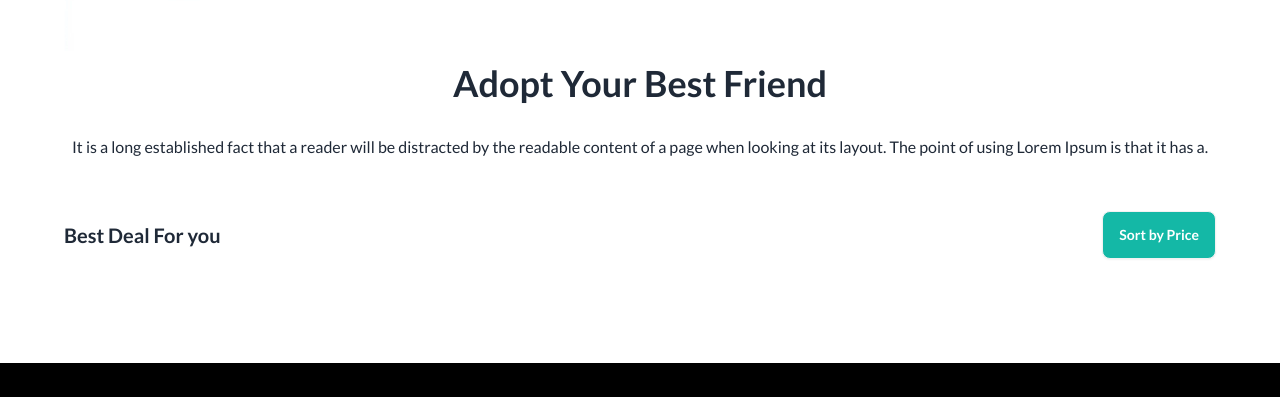
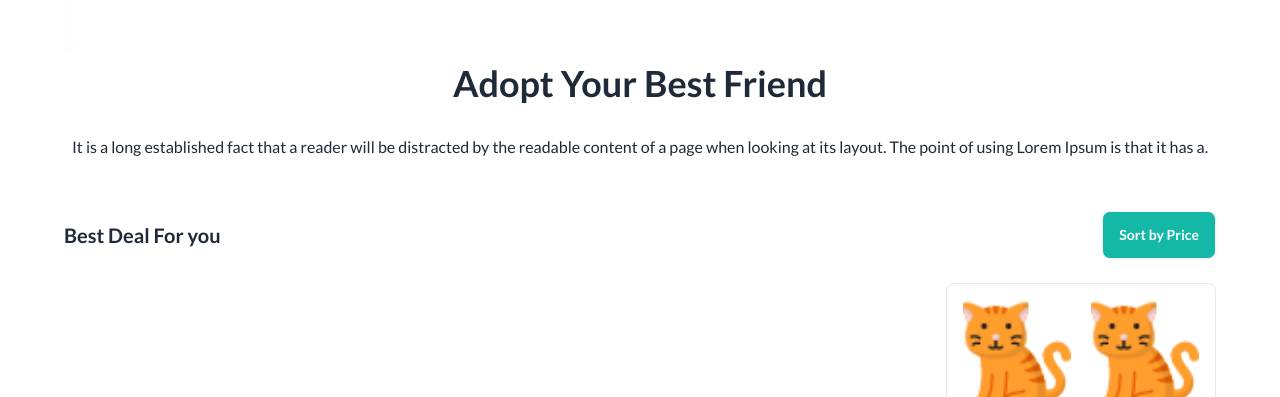
Before and after one commit to A-Farabi/B10A6-Assess-Your-Asynchronous-JS-and-ES6-skills, a plain HTML site: page index.html in a window 1280 px wide. Shown: the part 651-1048 px from the top of the page. Drawn offline with nearby package versions, Linux system fonts and the light colour scheme; no server answers.

Commit message:
right side append design added

```diff
--- a/index.html
+++ b/index.html
@@ -102,11 +102,52 @@
 
             <!-- Cards Container starts here-->
 
-            <div class="grid grid-cols-1 md:grid-cols-3 lg:grid-cols-4 gap-6 items-center mt-10" id="cardContainer">
+            <div class="fetch-data-container grid grid-cols-4 gap-6">
+
+                <div class="grid grid-cols-1 md:grid-cols-3 lg:grid-cols-4 gap-6 items-center mt-10 col-span-3" id="cardContainer">
+
+                </div>
+
+                <div class="pet-thumbnail border rounded-lg p-4">
+                    <div class="pet-image-controller grid grid-cols-2 justify-center items-center gap-5">
+                        <img src="images/cat 1.png" alt="" class="w-full">
+                        <img src="images/cat 1.png" alt="" class="w-full">
+                    </div>
+                </div>
 
             </div>
 
             <!-- Cards Container starts here-->
+
+
+            <!-- <div class="grid grid-cols-4 gap-6"> -->
+                <!-- First column (75% width) -->
+                <!-- <div class="col-span-3 space-y-6"> -->
+                    <!-- Card 1 -->
+                    <!-- <div class="border rounded-lg p-4">  -->
+                        <!-- Card content goes here -->
+                    <!-- </div> -->
+
+                    <!-- Card 2 -->
+                    <!-- <div class="border rounded-lg p-4"> -->
+                        <!-- Card content goes here -->
+                    <!-- </div> -->
+
+                    <!-- Card 3 -->
+                    <!-- <div class="border rounded-lg p-4"> -->
+                        <!-- Card content goes here -->
+                    <!-- </div>
+                </div> -->
+
+                <!-- Second column (25% width) -->
+                <!-- <div class="col-span-1 border rounded-lg p-4"> -->
+                    <!-- Card content goes here -->
+                <!-- </div>
+            </div> -->
+
+
+
+
 
         </div>
     </section>
```
